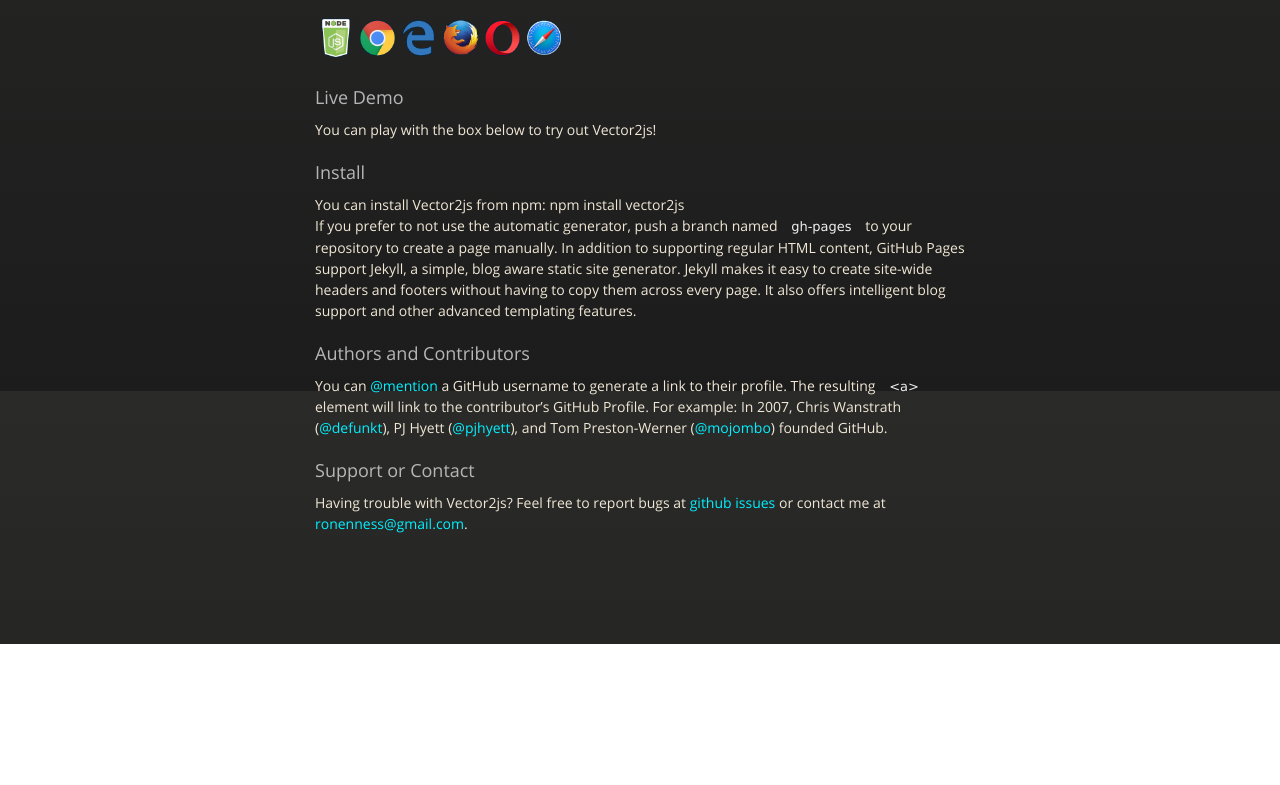
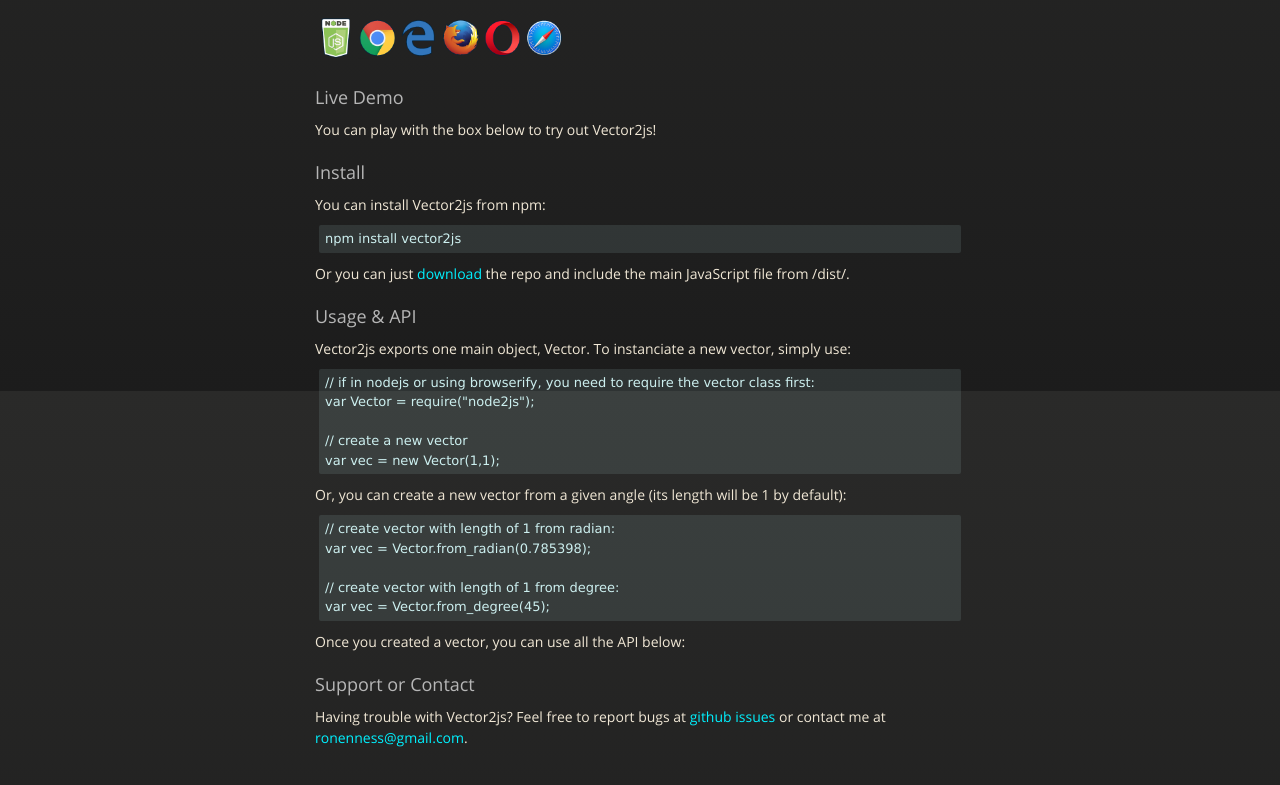
Before and after one commit to RonenNess/Vector2js, a plain HTML site: page index.html in a window 1280 px wide. Shown: the part 409-1194 px from the top of the page. Before the commit the page ends 1053 px from the top, so only its background shows below. Drawn offline with nearby package versions, Linux system fonts and the light colour scheme.

Commit message:
working on docs pages

```diff
--- a/index.html
+++ b/index.html
@@ -25,6 +25,7 @@
 
     <div class="wrapper">
       <section style="margin-top:0px;">
+
         <div id="title">
           <img src="images/logo.png" />
           <h2 style="text-align:center">Simple 2D Vectors for JS.</h2>
@@ -43,41 +44,55 @@
           <span class="credits right">Hosted on GitHub Pages &mdash; Theme by <a href="https://twitter.com/michigangraham">mattgraham</a></span>
         </div>
 
-        <h3>
-<a id="what-is-it" class="anchor" href="#what-is-it" aria-hidden="true"><span aria-hidden="true" class="octicon octicon-link"></span></a>What is it</h3>
+        <h3><a id="what-is-it" class="anchor" href="#what-is-it" aria-hidden="true"><span aria-hidden="true" class="octicon octicon-link"></span></a>What is it</h3>
 
-<p>Vector2js is an open-source project that provide simple 2D vectors for JavaScript applications. <br />
-It works on all major browsers + Node.js with 100% test coverage. </p> <img src="images/supported.png" width="250" />
+          <p>Vector2js is an open-source project that provide simple 2D vectors for JavaScript applications. <br />
+          It works on all major browsers + Node.js with 100% test coverage. </p> <img src="images/supported.png" width="250" />
 
         <br /><br />
 
-<h3>
-<a id="live-demo" class="anchor" href="#live-demo" aria-hidden="true"><span aria-hidden="true" class="octicon octicon-link"></span></a>Live Demo</h3>
+        <h3><a id="live-demo" class="anchor" href="#live-demo" aria-hidden="true"><span aria-hidden="true" class="octicon octicon-link"></span></a>Live Demo</h3>
+        <p>You can play with the box below to try out Vector2js!</p>
 
-<p>You can play with the box below to try out Vector2js!</p>
+        <h3><a id="how-to-install" class="anchor" href="#how-to-install" aria-hidden="true"><span aria-hidden="true" class="octicon octicon-link"></span></a>Install</h3>
+        <p>You can install Vector2js from npm:
+        <code>npm install vector2js</code>
+        Or you can just <a href="https://github.com/RonenNess/Vector2js/zipball/master">download</a> the repo and include the main JavaScript file from /dist/.
+        </p>
 
-<h3>
-<a id="how-to-install" class="anchor" href="#how-to-install" aria-hidden="true"><span aria-hidden="true" class="octicon octicon-link"></span></a>Install</h3>
+        <h3><a id="usage-and-docs" class="anchor" href="#usage-and-docs" aria-hidden="true"><span aria-hidden="true" class="octicon octicon-link"></span></a>Usage & API</h3>
+        <p>
+          Vector2js exports one main object, Vector. To instanciate a new vector, simply use:
+          <code>
+            // if in nodejs or using browserify, you need to require the vector class first: <br />
+            var Vector = require("node2js");
+            <br /><br />
+            // create a new vector <br />
+            var vec = new Vector(1,1);
+          </code>
 
-        You can install Vector2js from npm:
+          Or, you can create a new vector from a given angle (its length will be 1 by default):
 
-        <quote>npm install vector2js</quote>
+          <code>
+            // create vector with length of 1 from radian: <br />
+            var vec = Vector.from_radian(0.785398);
+            <br /><br />
+            // create vector with length of 1 from degree: <br />
+            var vec = Vector.from_degree(45);
+          </code>
 
 
 
-<p>If you prefer to not use the automatic generator, push a branch named <code>gh-pages</code> to your repository to create a page manually. In addition to supporting regular HTML content, GitHub Pages support Jekyll, a simple, blog aware static site generator. Jekyll makes it easy to create site-wide headers and footers without having to copy them across every page. It also offers intelligent blog support and other advanced templating features.</p>
+          Once you created a vector, you can use all the API below:
+        </p>
 
-<h3>
-<a id="authors-and-contributors" class="anchor" href="#authors-and-contributors" aria-hidden="true"><span aria-hidden="true" class="octicon octicon-link"></span></a>Authors and Contributors</h3>
+        <!-- API PASTE HERE -->
 
-<p>You can <a href="https://help.github.com/articles/basic-writing-and-formatting-syntax/#mentioning-users-and-teams" class="user-mention">@mention</a> a GitHub username to generate a link to their profile. The resulting <code>&lt;a&gt;</code> element will link to the contributor’s GitHub Profile. For example: In 2007, Chris Wanstrath (<a href="https://github.com/defunkt" class="user-mention">@defunkt</a>), PJ Hyett (<a href="https://github.com/pjhyett" class="user-mention">@pjhyett</a>), and Tom Preston-Werner (<a href="https://github.com/mojombo" class="user-mention">@mojombo</a>) founded GitHub.</p>
+        <!-- END API PASTE -->
 
-<h3>
-<a id="support-or-contact" class="anchor" href="#support-or-contact" aria-hidden="true"><span aria-hidden="true" class="octicon octicon-link"></span></a>Support or Contact</h3>
-
-<p>Having trouble with Vector2js? Feel free to report bugs at <a href="https://github.com/RonenNess/Vector2js/issues">github issues</a> or contact me at <a href="mailto:ronenness@gmail.com">ronenness@gmail.com</a>.</p>
+        <h3><a id="support-or-contact" class="anchor" href="#support-or-contact" aria-hidden="true"><span aria-hidden="true" class="octicon octicon-link"></span></a>Support or Contact</h3>
+        <p>Having trouble with Vector2js? Feel free to report bugs at <a href="https://github.com/RonenNess/Vector2js/issues">github issues</a> or contact me at <a href="mailto:ronenness@gmail.com">ronenness@gmail.com</a>.</p>
       </section>
-
     </div>
     <!--[if !IE]><script>fixScale(document);</script><![endif]-->
 
--- a/stylesheets/styles.css
+++ b/stylesheets/styles.css
@@ -624,16 +624,18 @@ blockquote {
 
 code {
   font-family: "Lucida Sans", Monaco, Bitstream Vera Sans Mono, Lucida Console, Terminal;
-  color: #efefef;
+  color: #ccefef;
   font-size: 13px;
-  margin: 0 4px;
+  margin: 10px 4px;
   padding: 4px 6px;
+  display: block;
   -moz-border-radius: 2px;
   -webkit-border-radius: 2px;
   -o-border-radius: 2px;
   -ms-border-radius: 2px;
   -khtml-border-radius: 2px;
   border-radius: 2px;
+  background: rgba(200,255,255,0.1);
 }
 
 pre {
```
